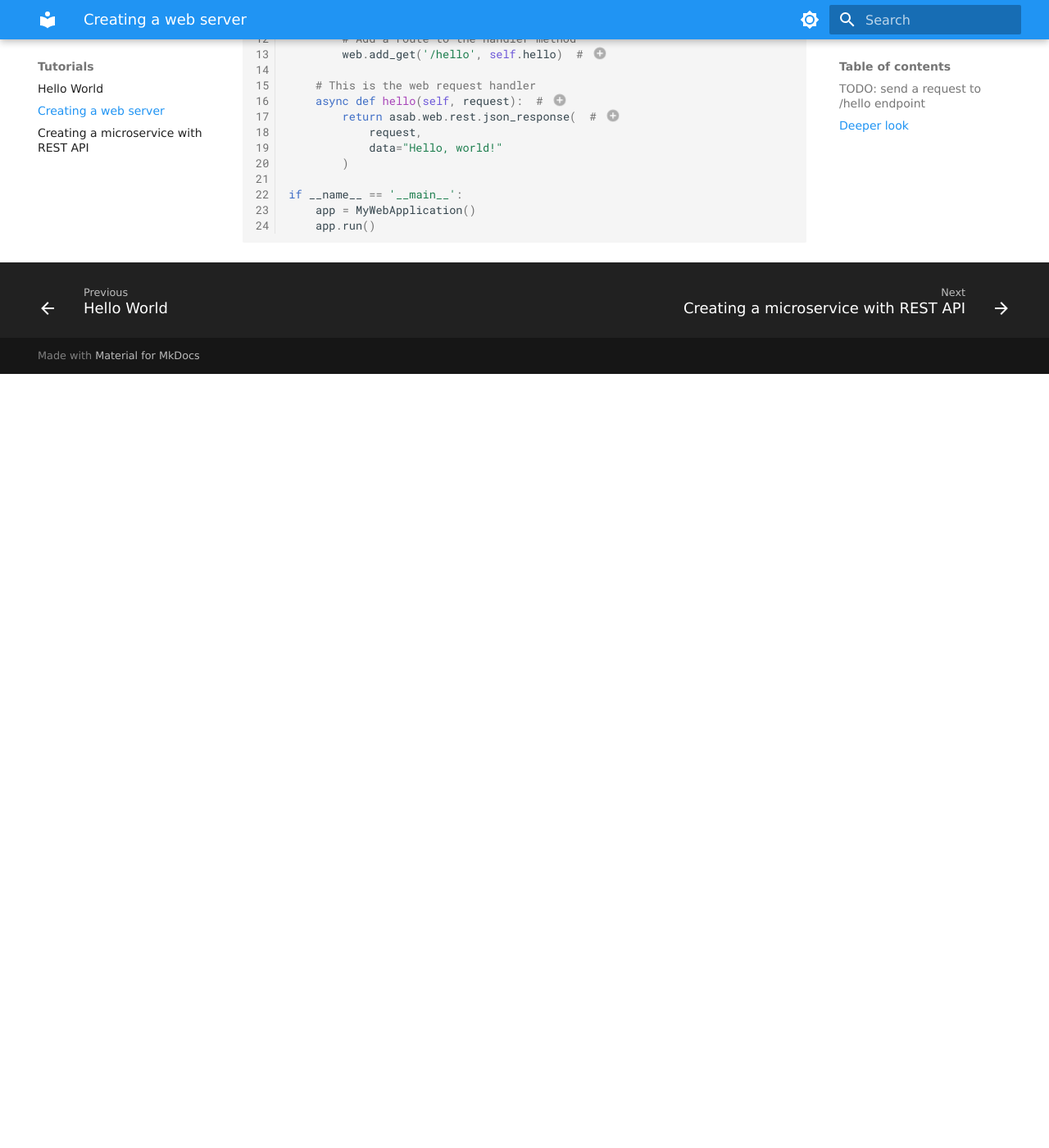
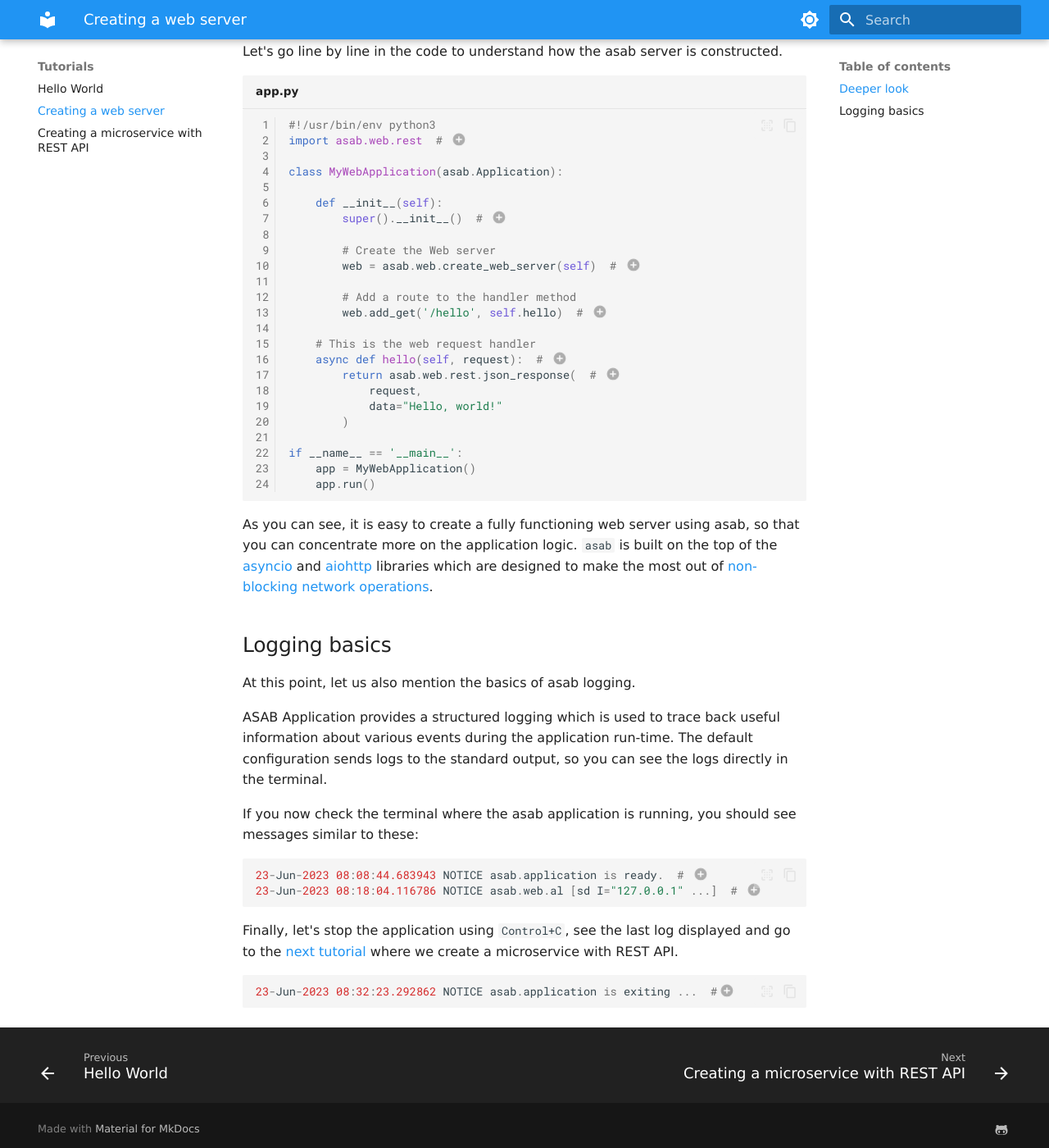
Before and after one commit to TeskaLabs/asab, an MkDocs documentation site: the page built from docs/tutorials/02_web_server.md, in a window 1280 px wide and 1400 px high, scrolled down 1663 px. Shown: the whole window at 82% size. Built offline with MkDocs 1.6.1 and Material for MkDocs 9.7.7, drawn with Linux system fonts in a browser that asks for light colours; some web fonts are replaced; before the commit the page ends 2119 px from its top, so only the background shows below that; some of the changed text lies outside the part shown.

Commit message:
Add section about logging to web server tutorial

````diff
--- a/docs/tutorials/02_web_server.md
+++ b/docs/tutorials/02_web_server.md
@@ -49,10 +49,30 @@ The ASAB web server is now available at [http://localhost:8080/](http://localhos
 
     The part `:8080` refers to a port. A **port** is a communication endpoint in a computer network. It is represented by a numerical value, such as 8080, and it allows applications and services to establish connections and exchange data. Ports enable the proper routing and delivery of network traffic, ensuring that information reaches the intended destination within a device or across different devices on a network.
 
-## TODO: send a request to /hello endpoint
+Now open your web browser and open [http://localhost:8080/](http://localhost:8080/). You shouldn't see anything but an error:
+
+```
+404: Not Found
+```
+
+That is correct, because the endpoint "/" is not handled by the router. But now, if you open [http://localhost:8080/hello](http://localhost:8080/hello), you should see the response:
+
+```
+    "Hello world!"
+```
+
+You should get the same result from a terminal using cURL command:
+
+``` console
+curl --location 'localhost:8080/hello'
+```
+
+
 
 Deeper look
 -----------
+
+Let's go line by line in the code to understand how the asab server is constructed.
 
 ``` python title="app.py" linenums="1"
 
@@ -83,16 +103,51 @@ if __name__ == '__main__':
 
 ```
 
-1. Let's start by importing the `asab.web.rest` module.
+1. Let's start by importing the `asab.web.rest` module. Note that this enables calling functions from `asab` and `asab.web` modules.
 
-2. As you will see later, `asab.Application` has a lifecycle with three phases. This time, we modify the initialization of the application. In order not to completely override the whole application initialization, call the `super.__init__()` method.
+2. As you will see later, `asab.Application` has a lifecycle with three phases. This time, we have modified the initialization of the application. In order not to completely override the whole application initialization, call the `super.__init__()` method.
 
 3. The `asab.web` module provides a `create_web_server()` method that
-simplifies creation of the Web server in the ASAB application. It returns an object, which is used as a router in which you can add new routes.
+simplifies creation of the Web server in the ASAB application. It returns an object, which is used as a router to which you can add new routes.
 
 4. With the `add_get()` method, you can define a new route that requests can be send to. If you now access the web server with a path `/hello`, it will
 be handled by a `hello()` method. In other words, the `hello()` method is installed at the web server at `/hello` endpoint with the `GET` HTTP method. Similar methods for `PUT`, `POST` and `DELETE` methods exist, as we will see in the next tutorial.
 
 5. This is a handler method, which is called by the router when `GET` request is send to a `/hello` endpoint. Every handler method must be a coroutine! That means, it has to be defined with `async def` keyword. Also, there has to be the `request` argument, even if you (for some peculiar reason) don't want to use it in the function body. Otherwise it won't work together with the `add_get()` method.
 
-6. The `asab.web.rest` module provides a `json_response()` method that simply sends back any data you want to the client in JSON format.
+6. The `asab.web.rest` module provides a `json_response()` method that simply sends back any data you want to the client in JSON format. In this case, the output is just a single string, but it could be any JSON-serializable document.
+
+
+As you can see, it is easy to create a fully functioning web server using asab, so that you can concentrate more on the application logic.
+`asab` is built on the top of the [asyncio](https://docs.python.org/3/library/asyncio.html) and [aiohttp](https://docs.aiohttp.org/en/stable/) libraries which are designed to make the most out of [non-blocking network operations](https://docs.aiohttp.org/en/stable/http_request_lifecycle.html#aiohttp-request-lifecycle).
+
+
+Logging basics
+--------------
+
+At this point, let us also mention the basics of asab logging.
+
+ASAB Application provides a structured logging which is used to trace back useful information about various events during the application run-time.
+The default configuration sends logs to the standard output, so you can see the logs directly in the terminal.
+
+If you now check the terminal where the asab application is running, you should see messages similar to these:
+
+``` python
+23-Jun-2023 08:08:44.683943 NOTICE asab.application is ready.  # (1)
+23-Jun-2023 08:18:04.116786 NOTICE asab.web.al [sd I="127.0.0.1" ...]  # (2)
+```
+
+1. This log informs that the initialization of the application is finished. It means that configuration is loaded, logging is setup, the event loop is constructed etc.
+
+2. This log is displayed every time a valid HTTP request is processed.
+If you deconstruct the message, you learn what request method was used, what application sent the request, the response status code etc.
+
+
+Finally, let's stop the application using `Control+C`, see the last log displayed and go to the [next tutorial](./03_rest_api.md) where we create a microservice with REST API.
+
+``` python
+23-Jun-2023 08:32:23.292862 NOTICE asab.application is exiting ...  #(1)
+```
+
+1. This log informs that the application is in exit-time.
+Note that there may be processes that take a long time to terminate, so terminating an application may take a noticeably long time.
--- a/mkdocs.yml
+++ b/mkdocs.yml
@@ -20,6 +20,9 @@ theme:
     - pymdownx.tilde
     - def_list
     - navigation.tracking
+
+  repo_name: TeskaLabs/asab
+  repo_url: https://github.com/TeskaLabs/asab
 
   icon:
     admonition:
@@ -92,6 +95,11 @@ markdown_extensions:
   - attr_list
   - md_in_html
 
+extra:
+  social:
+  - icon: fontawesome/brands/github-alt
+    link: https://github.com/TeskaLabs/asab
+
 nav:
   - Introduction: index.md
 
````
Also changed, not shown: other parts of docs/tutorials/02_web_server.md (+2 -2 lines), docs/tutorials/01_hello_world.md (+1 -1 lines), docs/tutorials/03_rest_api.md (+4 -2 lines).
